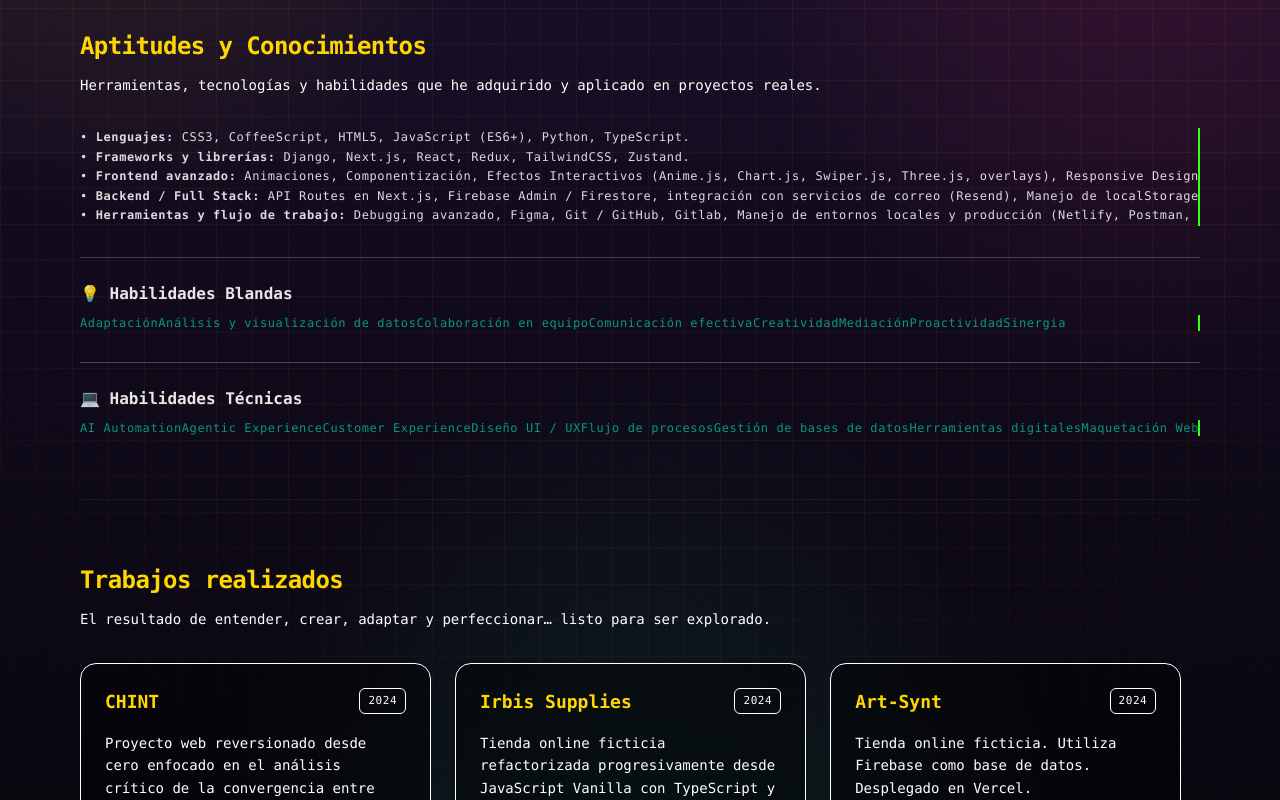
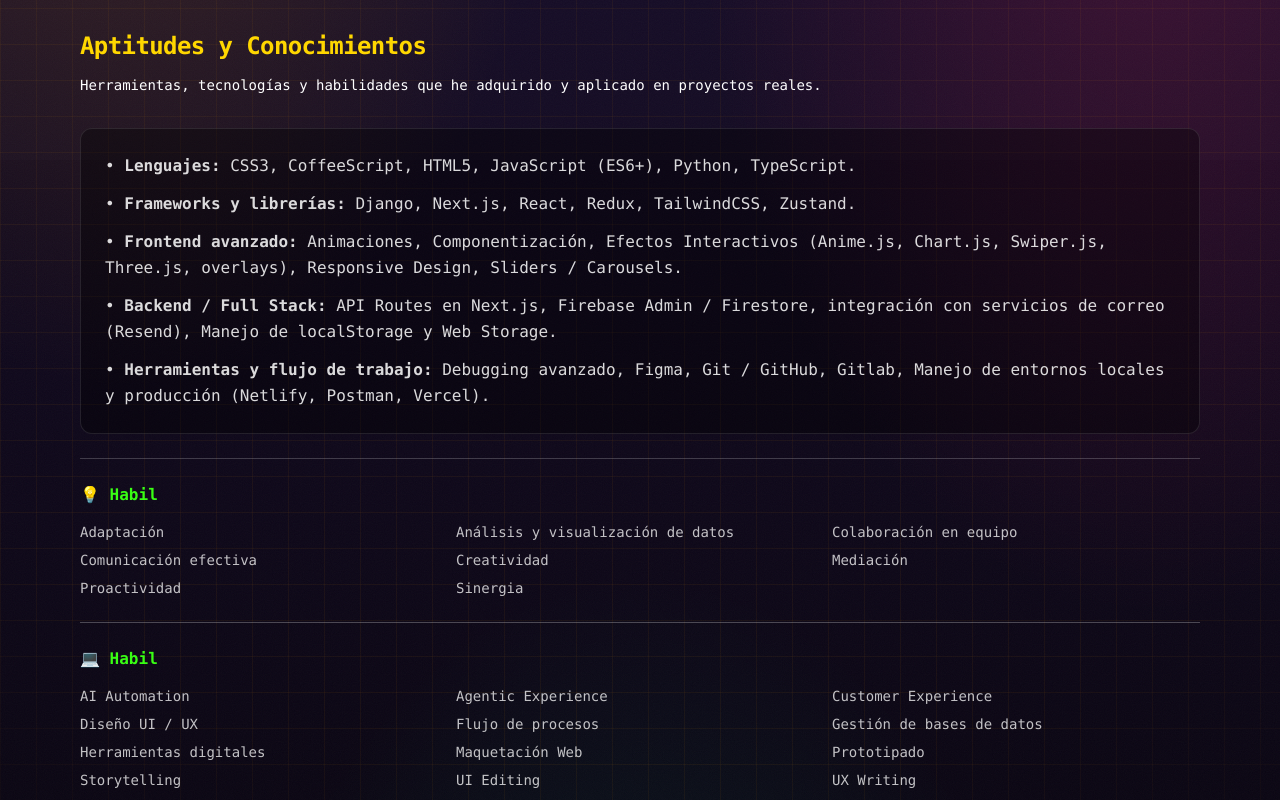
Before and after one commit to lu-developer476/Portfolio, a Next.js app: page /about in a window 1280 px wide. Shown: the part 640-1440 px from the top of the page. Built offline with nearby package versions, Linux system fonts and the light colour scheme.

Commit message:
page.tsx

```diff
--- a/src/app/about/page.tsx
+++ b/src/app/about/page.tsx
@@ -34,7 +34,7 @@ export default function AboutPage() {
         title="Aptitudes y Conocimientos"
         subtitle="Herramientas, tecnologías y habilidades que he adquirido y aplicado en proyectos reales."
       >
-        <div className="text-xs font-mono tracking-wider text-cyber-neonGreen/60 overflow-hidden border-r-2 border-cyber-neonGreen/80 whitespace-nowrap animate-typing">
+        <div className="rounded-xl border border-white/10 bg-black/35 p-6 space-y-3">
           <p className="text-white/85 leading-relaxed">
             • <strong>Lenguajes:</strong> CSS3, CoffeeScript, HTML5, JavaScript (ES6+), Python, TypeScript.
           </p>
@@ -57,8 +57,10 @@ export default function AboutPage() {
 
         {/* Habilidades Blandas / Soft Skills */}
         <div className="mt-6">
-          <h3 className="text-white/90 font-semibold mb-2">💡 Habilidades Blandas</h3>
-          <div className="text-xs font-mono tracking-wider text-cyber-neonGreen/60 overflow-hidden border-r-2 border-cyber-neonGreen/80 whitespace-nowrap animate-typing">
+          <h3 className="text-white/90 font-semibold mb-2">
+            <span className="animate-typing-no-cursor">💡 Habilidades Blandas</span>
+          </h3>
+          <div className="grid grid-cols-2 md:grid-cols-3 gap-2 text-white/75 text-sm">
             <span>Adaptación</span>
             <span>Análisis y visualización de datos</span>
             <span>Colaboración en equipo</span>
@@ -75,8 +77,10 @@ export default function AboutPage() {
 
         {/* Habilidades Técnicas / Hard Skills */}
         <div className="mt-6">
-          <h3 className="text-white/90 font-semibold mb-2">💻 Habilidades Técnicas</h3>
-          <div className="text-xs font-mono tracking-wider text-cyber-neonGreen/60 overflow-hidden border-r-2 border-cyber-neonGreen/80 whitespace-nowrap animate-typing">
+          <h3 className="text-white/90 font-semibold mb-2">
+            <span className="animate-typing-no-cursor">💻 Habilidades Técnicas</span>
+          </h3>
+          <div className="grid grid-cols-2 md:grid-cols-3 gap-2 text-white/75 text-sm">
             <span>AI Automation</span>
             <span>Agentic Experience</span>
             <span>Customer Experience</span>
```
